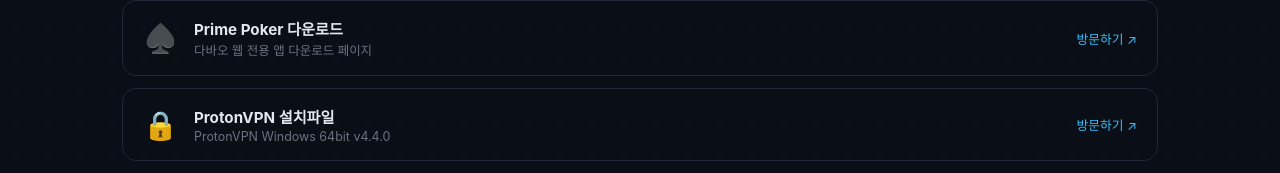
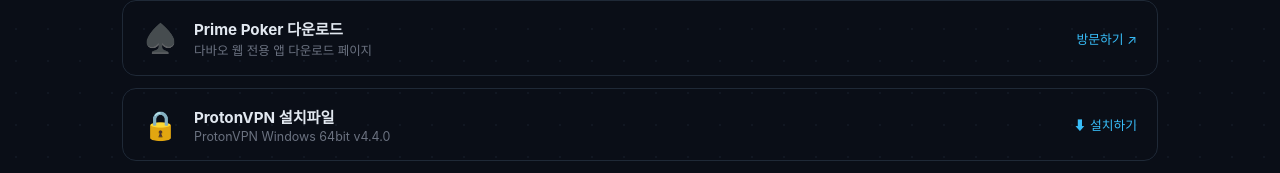
Before and after one commit to jh-desktop/my-site, a React (Vite) app: page /docs in a window 1280 px wide. Shown: the part 307-480 px from the top of the page. Built offline with nearby package versions, Linux system fonts and the light colour scheme.

Commit message:
fix: ProtonVPN 버튼 레이블 설치하기로 변경

```diff
--- a/src/pages/DocsPage.jsx
+++ b/src/pages/DocsPage.jsx
@@ -29,6 +29,7 @@
     desc: 'ProtonVPN Windows 64bit v4.4.0',
     url: 'https://protonvpn.com/download/ProtonVPN_v4.4.0_x64.exe',
     icon: '🔒',
+    label: '⬇ 설치하기',
   },
 ]
 
@@ -53,7 +54,7 @@
               </div>
               <div className="doc-actions">
                 <a href={link.url} target="_blank" rel="noreferrer" className="card-link">
-                  방문하기 ↗
+                  {link.label || '방문하기 ↗'}
                 </a>
               </div>
             </div>
```
